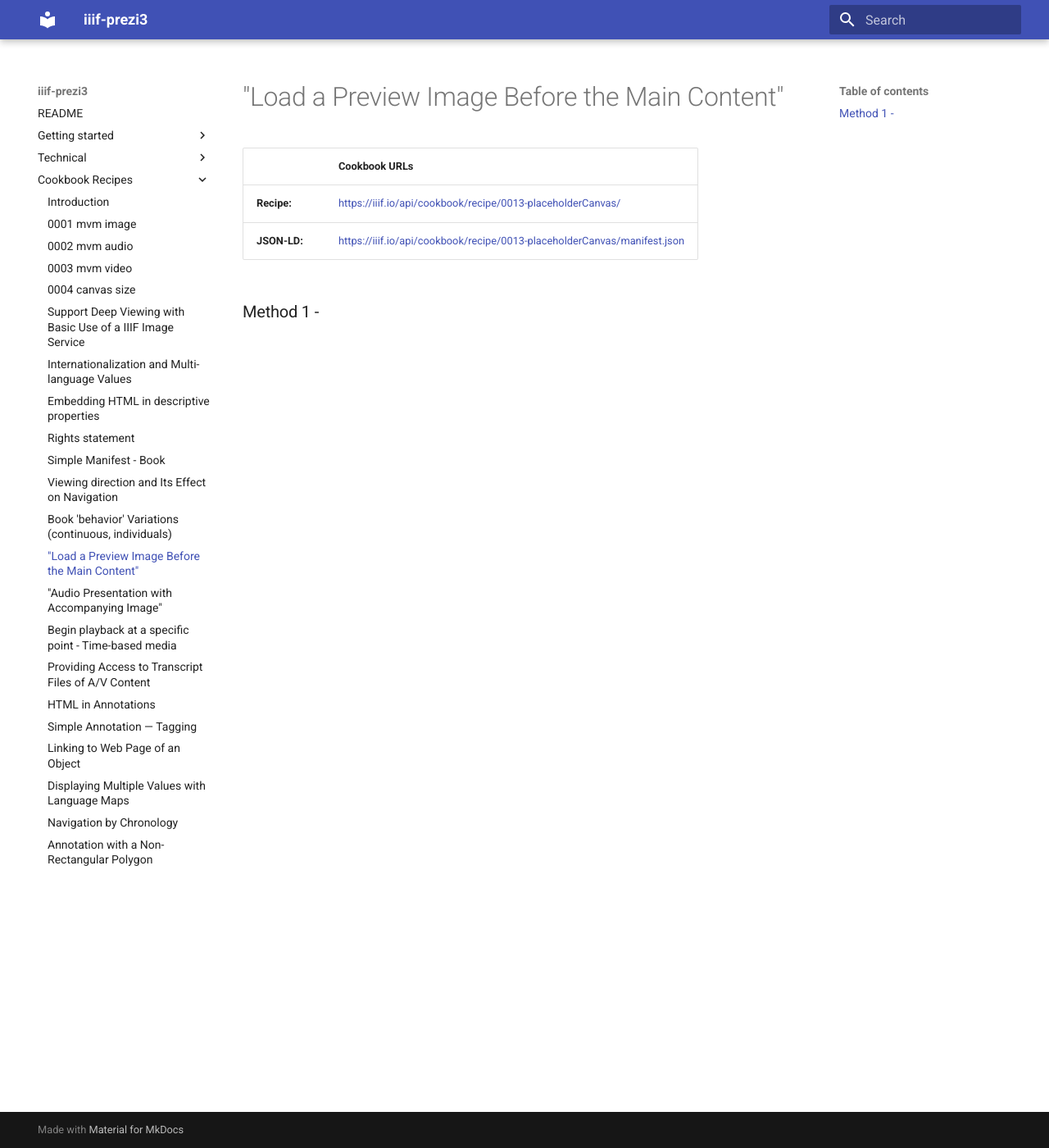
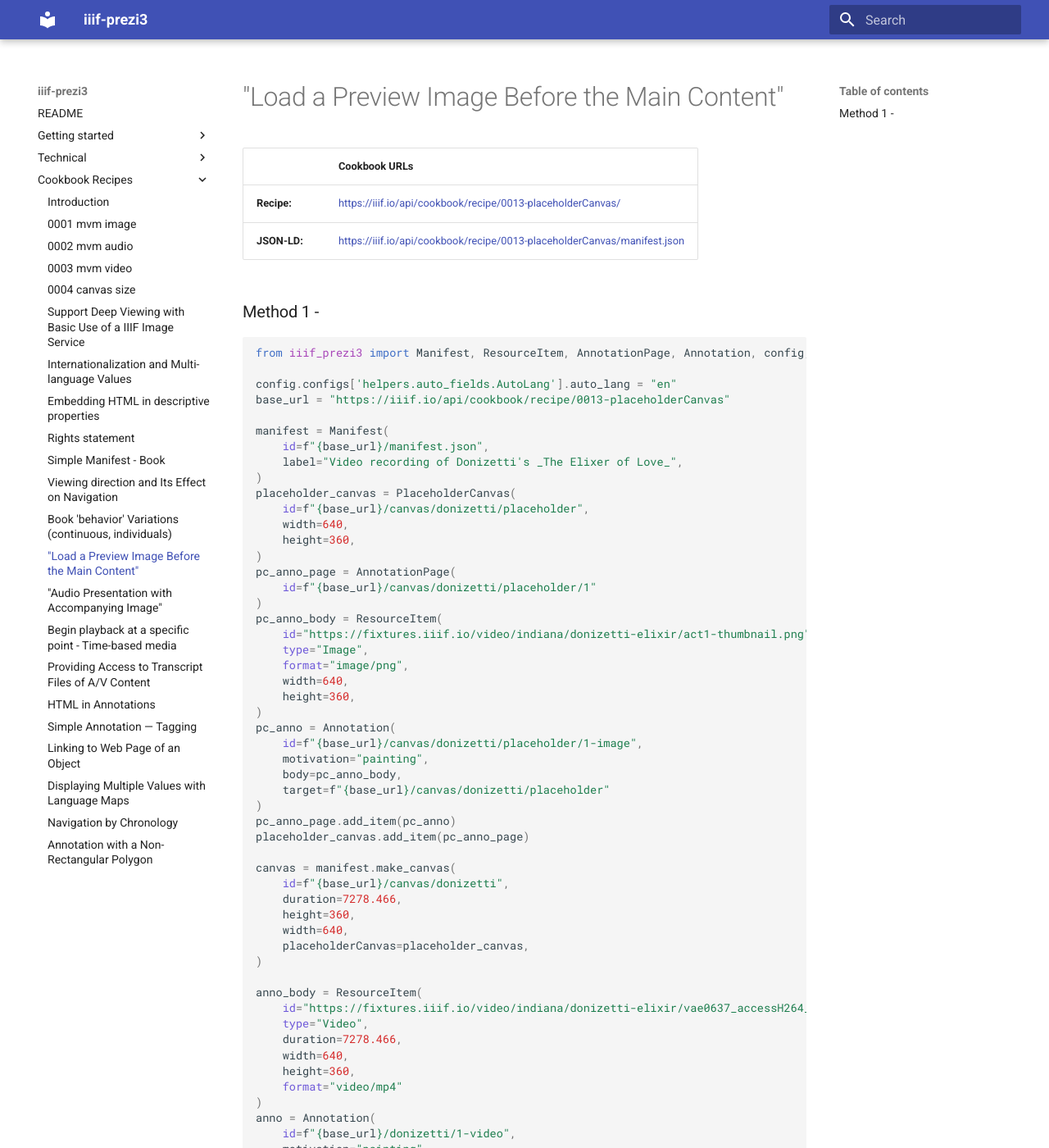
Before and after one commit to iiif-prezi/iiif-prezi3, an MkDocs documentation site: the page built from docs/recipes/0013-placeholderCanvas.md, in a window 1280 px wide and 1400 px high. Shown: the whole window at 82% size. Built offline with MkDocs 1.6.1 and Material for MkDocs 9.7.7, drawn with Linux system fonts in a browser that asks for light colours; some of the changed text lies outside the part shown.

Commit message:
Address placeholderCanvas recipe.

````diff
--- a/docs/recipes/0013-placeholderCanvas.md
+++ b/docs/recipes/0013-placeholderCanvas.md
@@ -5,3 +5,6 @@
 | **JSON-LD:** | [https://iiif.io/api/cookbook/recipe/0013-placeholderCanvas/manifest.json](https://iiif.io/api/cookbook/recipe/0013-placeholderCanvas/manifest.json) |
 
 ### Method 1 -
+```python
+--8<-- "docs/recipes/scripts/0013-placeholderCanvas-method1.py"
+```
--- /dev/null
+++ b/docs/recipes/scripts/0013-placeholderCanvas-method1.py
@@ -0,0 +1,62 @@
+from iiif_prezi3 import Manifest, ResourceItem, AnnotationPage, Annotation, config, PlaceholderCanvas
+
+config.configs['helpers.auto_fields.AutoLang'].auto_lang = "en"
+base_url = "https://iiif.io/api/cookbook/recipe/0013-placeholderCanvas"
+
+manifest = Manifest(
+    id=f"{base_url}/manifest.json",
+    label="Video recording of Donizetti's _The Elixer of Love_",
+)
+placeholder_canvas = PlaceholderCanvas(
+    id=f"{base_url}/canvas/donizetti/placeholder",
+    width=640,
+    height=360,
+)
+pc_anno_page = AnnotationPage(
+    id=f"{base_url}/canvas/donizetti/placeholder/1"
+)
+pc_anno_body = ResourceItem(
+    id="https://fixtures.iiif.io/video/indiana/donizetti-elixir/act1-thumbnail.png",
+    type="Image",
+    format="image/png",
+    width=640,
+    height=360,
+)
+pc_anno = Annotation(
+    id=f"{base_url}/canvas/donizetti/placeholder/1-image",
+    motivation="painting",
+    body=pc_anno_body,
+    target=f"{base_url}/canvas/donizetti/placeholder"
+)
+pc_anno_page.add_item(pc_anno)
+placeholder_canvas.add_item(pc_anno_page)
+
+canvas = manifest.make_canvas(
+    id=f"{base_url}/canvas/donizetti",
+    duration=7278.466,
+    height=360,
+    width=640,
+    placeholderCanvas=placeholder_canvas,
+)
+
+anno_body = ResourceItem(
+    id="https://fixtures.iiif.io/video/indiana/donizetti-elixir/vae0637_accessH264_low.mp4",
+    type="Video",
+    duration=7278.466,
+    width=640,
+    height=360,
+    format="video/mp4"
+)
+anno = Annotation(
+    id=f"{base_url}/donizetti/1-video",
+    motivation="painting",
+    body=anno_body,
+    target=canvas.id
+)
+anno_page = AnnotationPage(
+    id=f"{base_url}/donizetti/1",
+)
+anno_page.add_item(anno)
+canvas.add_item(anno_page)
+
+print(manifest.json())
````
